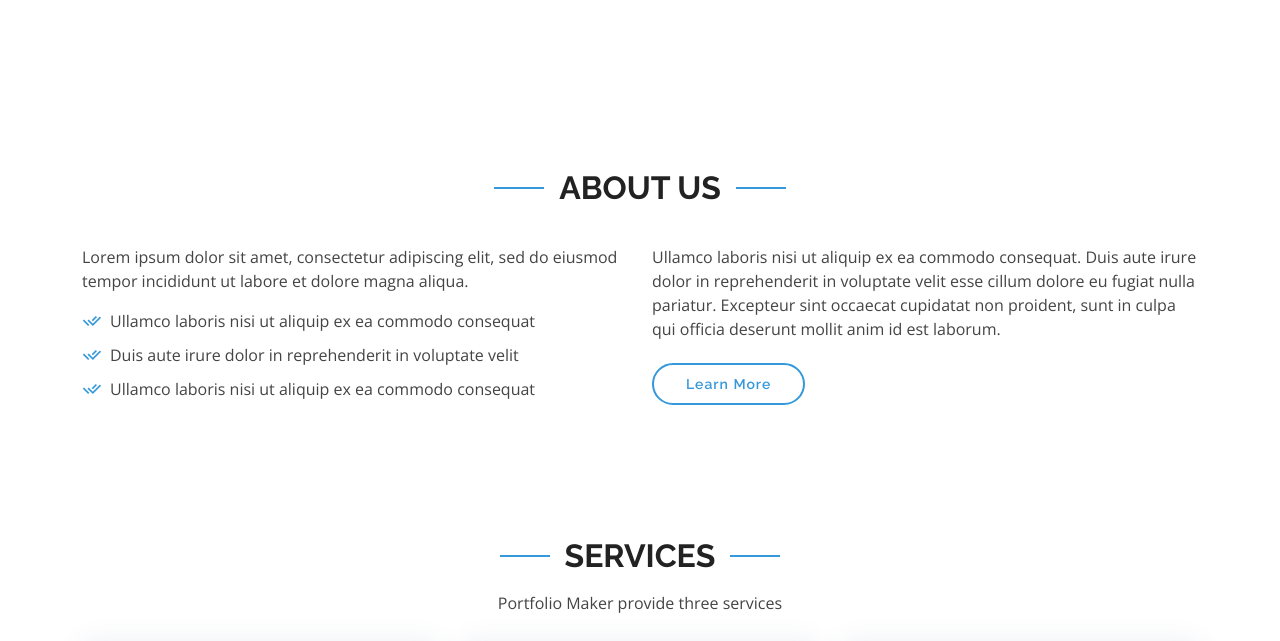
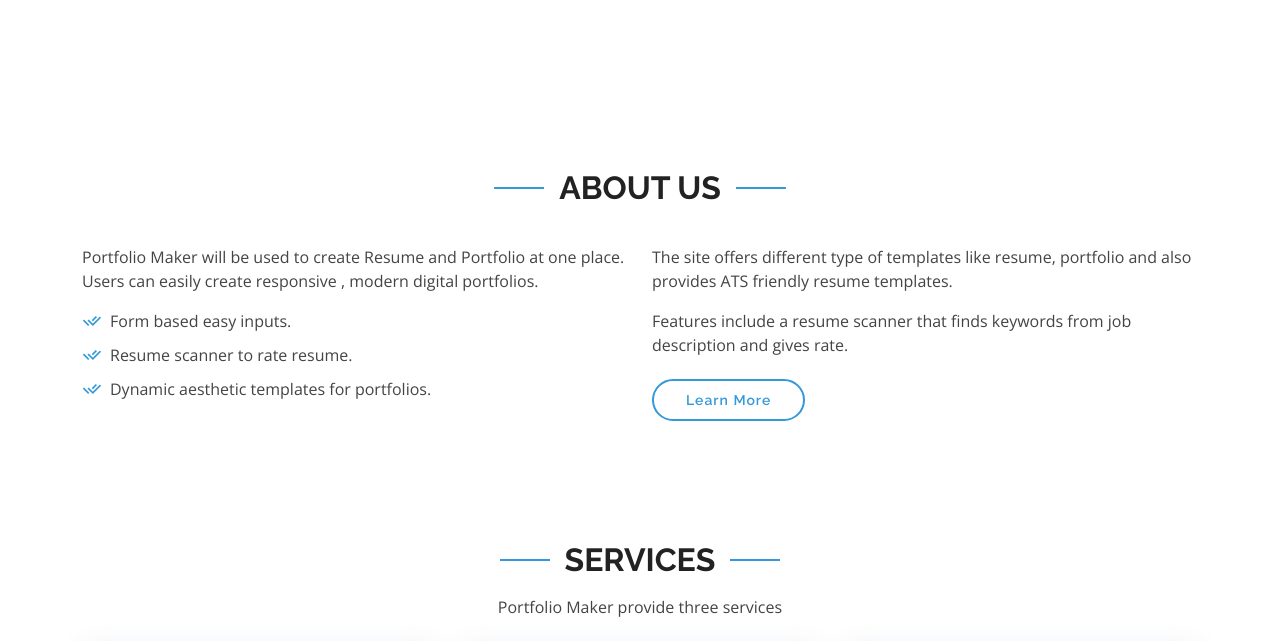
Before and after one commit to Nimisha-Mavar/Portfolio_Maker_BackEnd, a Django app: page / in a window 1280 px wide. Shown: the part 569-1210 px from the top of the page. Run offline with Django 4.2, Linux system fonts and the light colour scheme; some libraries are stand-ins or nearby versions.

Commit message:
Nimisha/Home page updates(about)

```diff
--- a/Portfolio_Maker/Template/index.html
+++ b/Portfolio_Maker/Template/index.html
@@ -6,7 +6,7 @@
   <meta charset="utf-8">
   <meta content="width=device-width, initial-scale=1.0" name="viewport">
 
-  <title>Vesperr Bootstrap Template - Index</title>
+  <title>Portfolio Maker</title>
   <meta content="" name="description">
   <meta content="" name="keywords">
 
@@ -115,20 +115,21 @@
         <div class="row content">
           <div class="col-lg-6" data-aos="fade-up" data-aos-delay="150">
             <p>
-              Lorem ipsum dolor sit amet, consectetur adipiscing elit, sed do eiusmod tempor incididunt ut labore et dolore
-              magna aliqua.
+              Portfolio Maker will be used to create Resume and Portfolio at one place.
+              Users can easily create responsive , modern digital portfolios.
             </p>
             <ul>
-              <li><i class="ri-check-double-line"></i> Ullamco laboris nisi ut aliquip ex ea commodo consequat</li>
-              <li><i class="ri-check-double-line"></i> Duis aute irure dolor in reprehenderit in voluptate velit</li>
-              <li><i class="ri-check-double-line"></i> Ullamco laboris nisi ut aliquip ex ea commodo consequat</li>
+              <li><i class="ri-check-double-line"></i> Form based easy inputs.</li>
+              <li><i class="ri-check-double-line"></i> Resume scanner to rate resume.</li>
+              <li><i class="ri-check-double-line"></i> Dynamic aesthetic templates for portfolios.</li>
             </ul>
           </div>
           <div class="col-lg-6 pt-4 pt-lg-0" data-aos="fade-up" data-aos-delay="300">
             <p>
-              Ullamco laboris nisi ut aliquip ex ea commodo consequat. Duis aute irure dolor in reprehenderit in voluptate
-              velit esse cillum dolore eu fugiat nulla pariatur. Excepteur sint occaecat cupidatat non proident, sunt in
-              culpa qui officia deserunt mollit anim id est laborum.
+             The site offers different type of templates like resume, portfolio and also provides ATS friendly resume templates.
+            </p>
+            <p>
+              Features include a resume scanner that finds keywords from job description and gives rate.
             </p>
             <a href="#" class="btn-learn-more">Learn More</a>
           </div>
```
